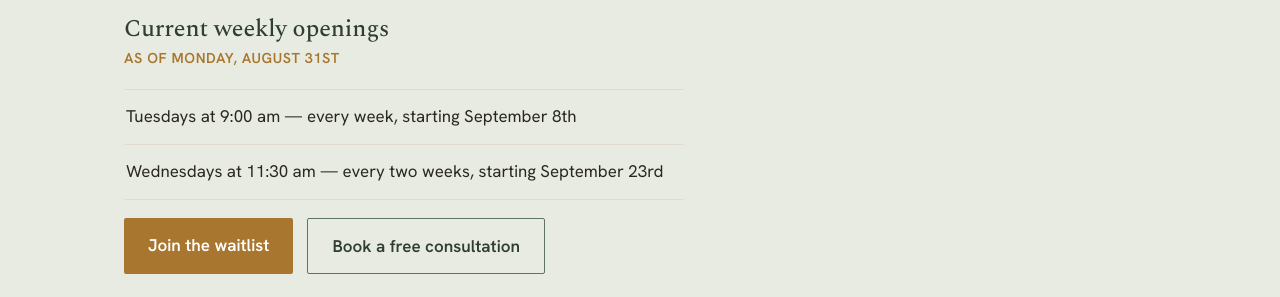
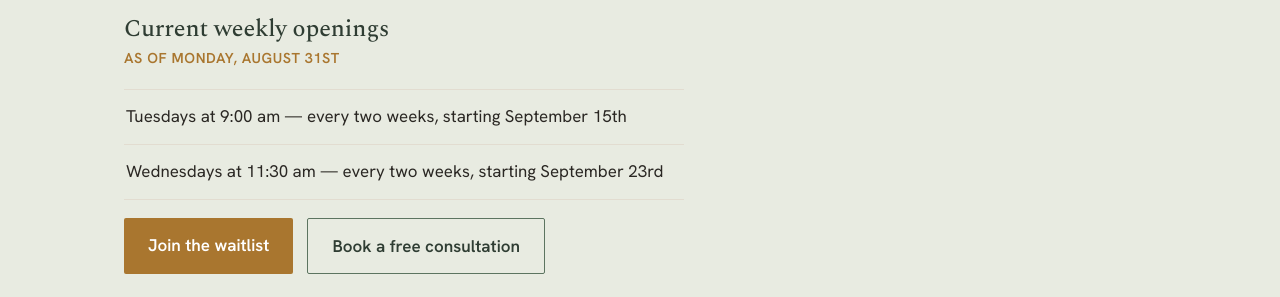
Before and after one commit to walnutcreektherapist/walnutcreektherapist.github.io, a Jekyll site: the page built from openings.html, in a window 1280 px wide and 1284 px high. Shown: the part 694-991 px from the top of the window. Built offline with Jekyll 4.4.1, drawn with Linux system fonts in a browser that asks for light colours.

Commit message:
Update Tuesday slots to bi-weekly schedule

```diff
--- a/_config.yml
+++ b/_config.yml
@@ -60,7 +60,7 @@ openings:
   waitlist_url: "https://walnutcreektherapists.clientsecure.me/contact-widget"
   slots:
     # - "Mondays at 10:15 am — every two weeks, starting August 31st"
-     - "Tuesdays at 9:00 am — every week, starting September 8th"
+     - "Tuesdays at 9:00 am — every two weeks, starting September 15th"
      - "Wednesdays at 11:30 am — every two weeks, starting September 23rd"
     # - "Wednesdays at 12:45 pm — every week, starting August 19th"
     # - "Thursdays at 2:30 pm — every two weeks, starting August 27th"
```
